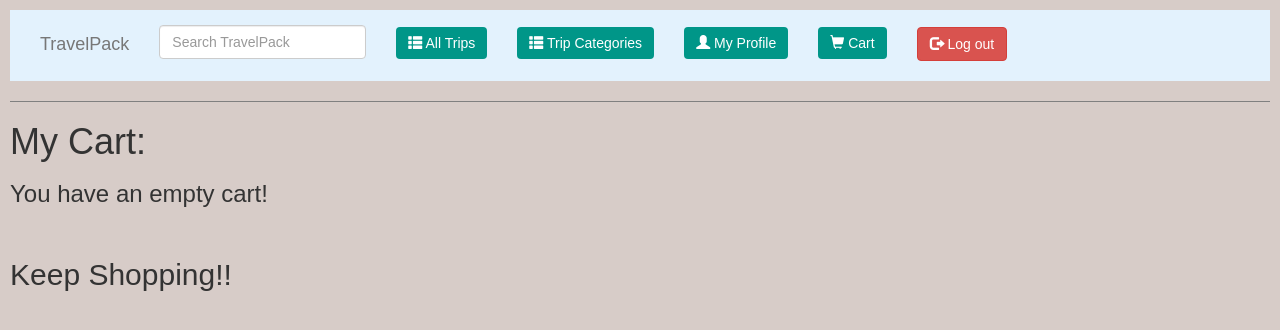
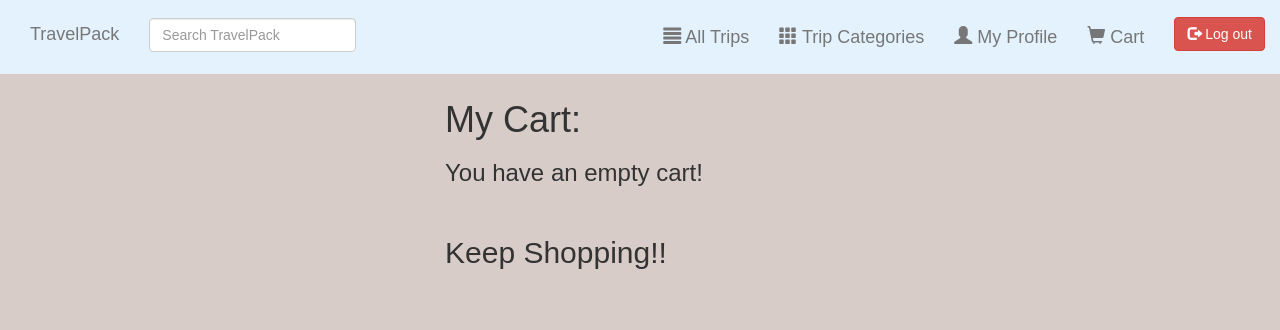
Before and after one commit to barfootaaron/TravelPack, a Django app: page /cart in a window 1280 px wide. Shown: the top 330 px of the page. Run offline with Django 3.2, Linux system fonts and the light colour scheme; the visitor is signed in with stand-in values (Sample User, id 1); data comes from the database, SQL or seed files in the repository; data that the repository does not hold is empty; some libraries are stand-ins or nearby versions; some web fonts are replaced.

Commit message:
about to reformat cart view

```diff
--- a/website/static/main.css
+++ b/website/static/main.css
@@ -9,8 +9,14 @@ hr {
 }
 
 /* Nav */
+
+#main-nav {
+	margin-bottom: 5em;
+}
+
 .search-group {
-	margin-top: 7px;
+	margin-top: 10px;
+	width: 30%;
 }
 
 .navbar {
@@ -32,11 +38,12 @@ hr {
 
 /* Login Page */
 #login-box {
-
+	margin-top: 6em;
 }
 
 /* Home Page */
 #index-title {
+	margin-top: 3.3em;
 	text-align: center;
 }
 
--- a/website/templates/cart.html
+++ b/website/templates/cart.html
@@ -2,9 +2,11 @@
 {% load staticfiles %}
 {% block content %}
 
-      <hr>
+    <div class="col-xs-4"></div>
+    <div class="cart-div col-xs-4">
       <h1>My Cart:</h1>
-    {% if total is not 0 %}
+        {% if total is not 0 %}
+
       <table>
         <tr>
           <th><h4>Trip Name</h4></th>
@@ -22,7 +24,9 @@
               <input type="hidden" name="the_id" value="{{ trip.id }}">
               <input type="hidden" name="trip_id" value="{{ trip.trip_id }}">
               <input type="hidden" name="order_id" value="{{ trip.order_id }}">
-              <button class="btn btn-danger btn-sm"> Delete from Cart </button>
+              <button class="btn btn-danger btn-sm">
+                <span class="glyphicon glyphicon-trash" aria-hidden="true"></span>
+              </button>
             </form>
 
             {% endif %}
@@ -45,6 +49,8 @@
       </form>
       {% endif %}
 
+      <br>
+
       {% if user.is_authenticated %}
       <form action="{% url 'website:final_order_view' %}" method="POST">
         <input type="hidden" name="order_id" value="{{ orderid }}">
@@ -60,5 +66,7 @@
     <h3>You have an empty cart!</h3><br><h2>Keep Shopping!!</h2>
 
     {% endif %}
+    </div>
+    <div class="col-xs-4"></div>
 
 {% endblock %}
--- a/website/templates/index.html
+++ b/website/templates/index.html
@@ -4,9 +4,13 @@
 
 {% load staticfiles %}
 
+    {% if user.is_authenticated %}
+
+		<h3 id="index-title"> Welcome back to TravelPack, {{ user.first_name}}! </h3>
+		{% else %}
 	<h3 id="index-title"> Welcome to TravelPack! </h3>
+	{% endif %}
 	<hr>
-
 	<div class="col-xs-1"></div>
 	<div class="col-xs-10">
 	    <ol>
--- a/website/templates/login.html
+++ b/website/templates/login.html
@@ -7,6 +7,7 @@
 	<div class="col-xs-3"></div>
 
 	<div id="login-box" class="col-xs-6">
+	<h3>Login to TravelPack </h3>
 	    <form id="login_form" method="post" action="{% url 'website:login' %}">
 	        {% csrf_token %}
 	        Username: <input class="input-group form-control" type="text" name="username" value="" size="50" />
--- a/website/templates/main.html
+++ b/website/templates/main.html
@@ -11,7 +11,9 @@
 	<link rel="stylesheet" type="text/css" href="{% static 'main.css' %}" />
 </head>
 <body>
-	{%include "navbar.html"%}
+	<div id="main-nav">
+		{%include "navbar.html"%}
+	</div>
 
 	{% block content %}{% endblock %}
 
--- a/website/templates/navbar.html
+++ b/website/templates/navbar.html
@@ -1,4 +1,4 @@
-<nav class="navbar navbar-default navbar-static-top">
+<nav class="navbar navbar-default navbar-fixed-top" id="main-nav">
   <div class="container-fluid">
     <ul class="nav navbar-nav">
         <li class="">
@@ -7,37 +7,32 @@
             </a>
         </li>
         <li class="search-group">
-            <form action= "{% url 'website:search' %}" type="get" class="navbar-form navbar-left" role="search">
+            <form action= "{% url 'website:search' %}" type="get" class="navbar-form" role="search">
                 <input id="search_input" method="get" name="q" type="text" class="form-control" placeholder="Search TravelPack">
             </form>
         </li>
+    </ul>
+    <ul class="nav navbar-nav navbar-right">
             <li>
                 <a href="/trips">
-            <button type="button" class="btn btn-primary btn-md reg">
-                    <span class="glyphicon glyphicon-th-list" aria-hidden="true"></span>  All Trips
-            </button>
+                    <h4><span class="glyphicon glyphicon-align-justify" aria-hidden="true"></span>  All Trips</h4>
                 </a>
             </li>
             <li>
                 <a href="/trip_types">
-            <button type="button" class="btn btn-primary btn-md reg">
-                    <span class="glyphicon glyphicon-th-list" aria-hidden="true"></span>  Trip Categories
-            </button>
+                    <h4><span class="glyphicon glyphicon-th" aria-hidden="true"></span>  Trip Categories</h4>
                 </a>
             </li>
             {% if user.is_authenticated %}
             <li class="">
                 <a href="/profile">
-                <button type="button" class="btn btn-primary btn-md reg">
-                    <span class="glyphicon glyphicon-user" aria-hidden="true"></span>  My Profile
-                </button>
+                    <h4><span class="glyphicon glyphicon-user" aria-hidden="true"></span>  My Profile</h4>
                 </a>
             </li>
+
             <li class="">
                 <a href="/cart">
-                <button type="button" class="btn btn-primary btn-md reg">
-                    <span class="glyphicon glyphicon-shopping-cart" aria-hidden="true"></span> Cart
-                </button>
+                    <h4><span class="glyphicon glyphicon-shopping-cart" aria-hidden="true"></span> Cart</h4>
                 </a>
             </li>
             <li class="">
--- a/website/templates/trip_type_trips.html
+++ b/website/templates/trip_type_trips.html
@@ -1,7 +1,6 @@
 {% extends 'main.html' %}
 {% block content %}
 
-	<hr>
 	<div class="col-xs-2"></div>
 	<div class="col-xs-8">
 	<h2>Showing All:
```
Also changed, not shown: website/templates/single.html (+0 -7 lines), website/templates/trip_types.html (+8 -7 lines). Lines whose indentation alone changed are shown as unchanged.
